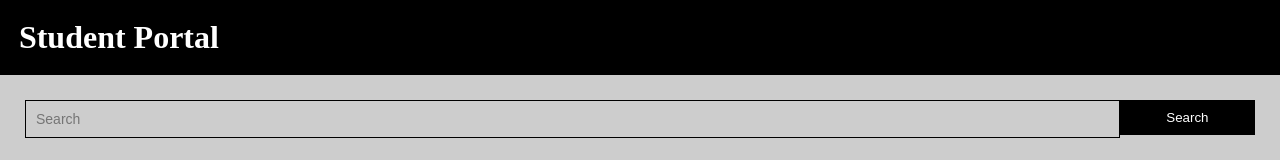
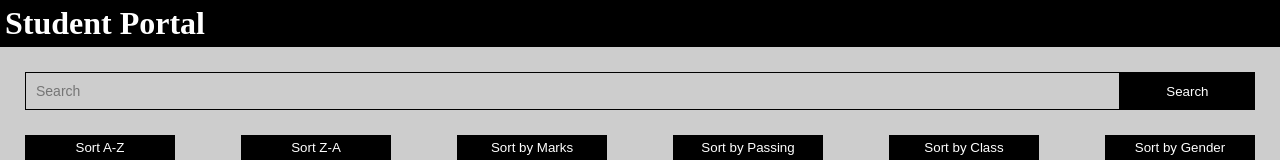
Before and after one commit to avinash-create/studentdata, a plain HTML site: page index.html in a window 1280 px wide. Shown: the top 160 px of the page. Drawn offline with Linux system fonts and the light colour scheme.

Commit message:
Add files via upload

```diff
--- a/style.css
+++ b/style.css
@@ -3,11 +3,12 @@
     margin: 0px;
     background-color: #cdcdcd;
 }
+
 h1
 {
     background-color: #000000;
     color: #ffffff;
-    padding: 5mm;
+    padding: 5px;
 }
 .container
 {
@@ -37,7 +38,7 @@ button
 {
     border: none;
     padding: 5px;
-    height: 35px;
+
     width: 150px;
     cursor: pointer;
     background-color: #000000;
```
